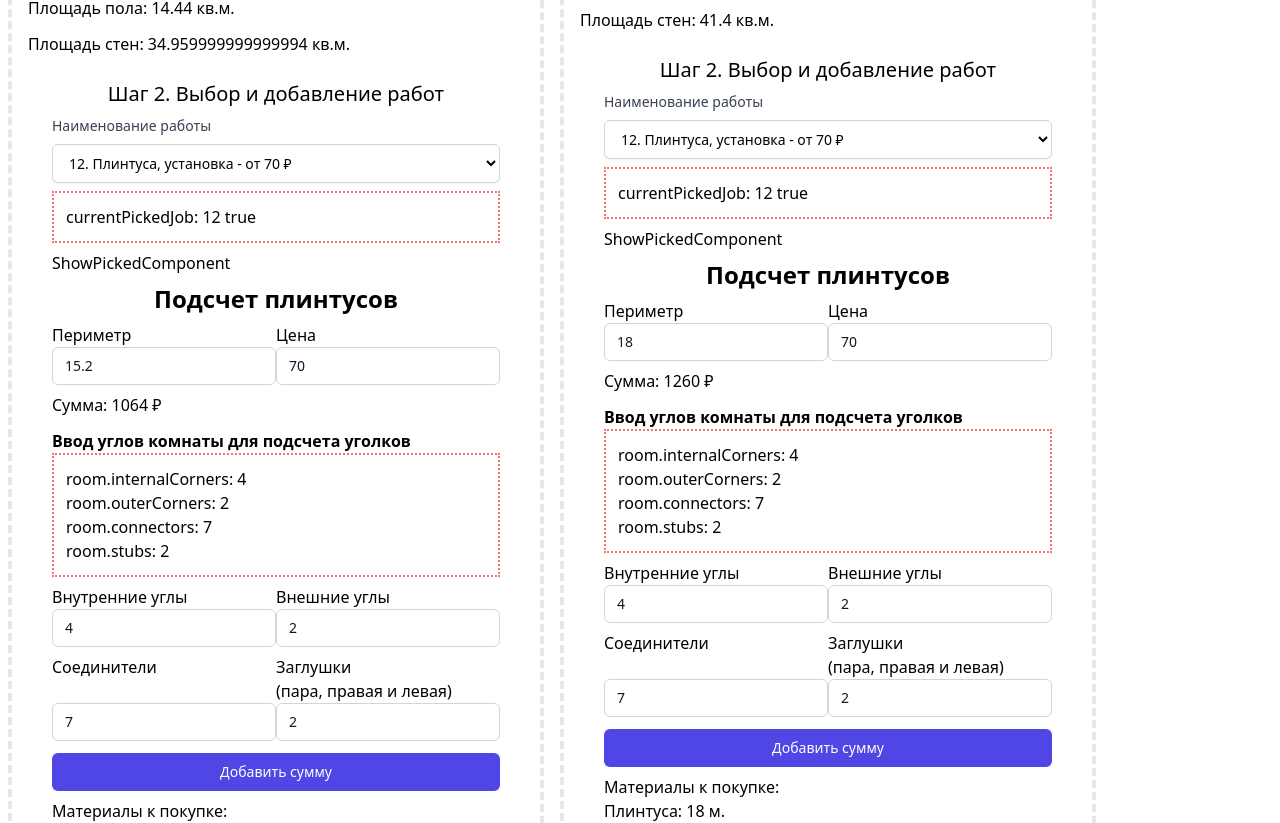
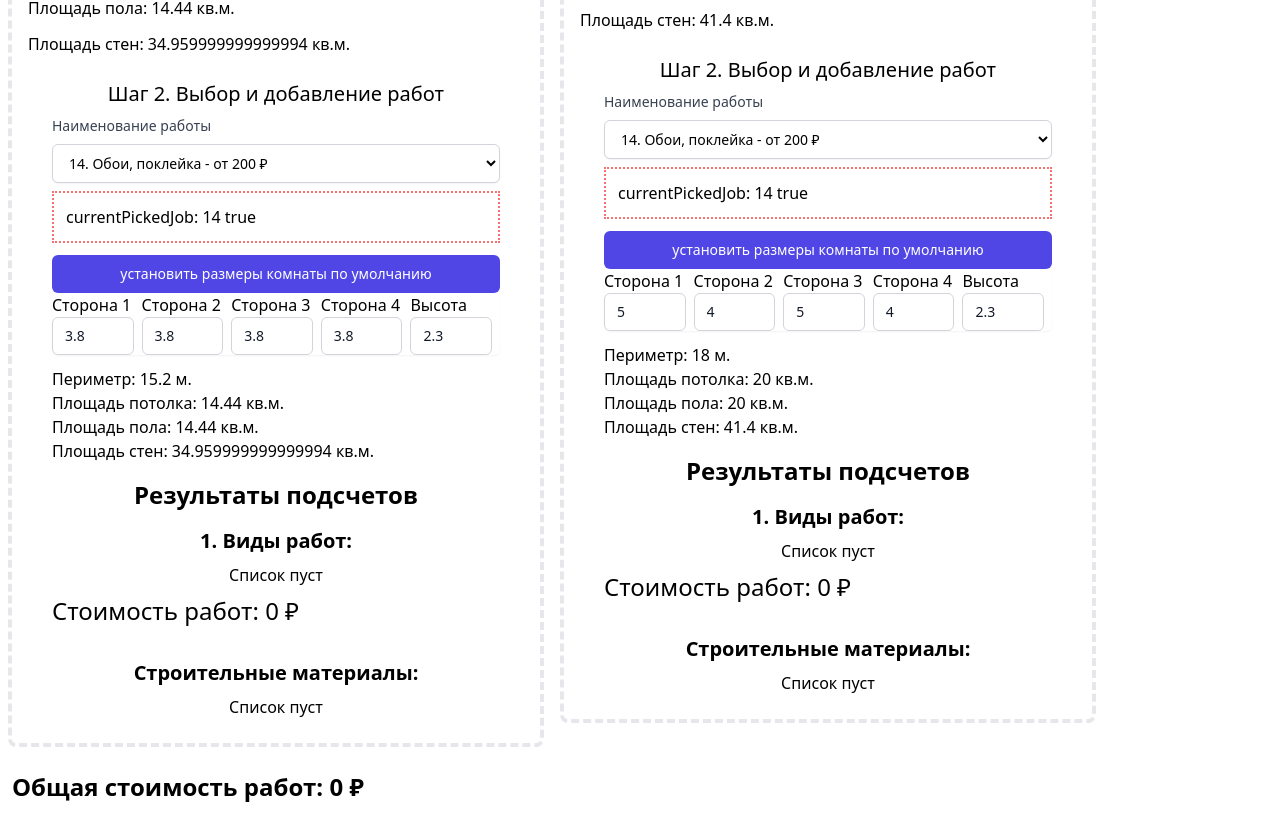
Before and after one commit to nvlight/home_calc, a Vue app in the folder vue/: page /get-started in a window 1280 px wide. Shown: the part 820-1643 px from the top of the page. Built offline with nearby package versions, Linux system fonts and the light colour scheme; sample sign-in values are in the browser's storage.

Commit message:
start work with wallPaperCalc components

```diff
--- a/vue/src/components/RoomItem.vue
+++ b/vue/src/components/RoomItem.vue
@@ -672,6 +672,7 @@ export default {
     computed:{
         ...mapState({
             addedJobs: state => state.addedJobs,
+            currPickedJob: state => state.currentPickedJob,
         }),
         ...mapGetters({
             jobsSum: 'jobsSum',
@@ -688,7 +689,8 @@ export default {
         this.updatePerimeterAndSquares();
     },
     mounted() {
-        this.currentPickedJob = 12;
+        //this.currentPickedJob = 12;
+        this.currentPickedJob = this.currPickedJob;
     },
 }
 </script>
--- a/vue/src/components/ShowPickedComponent.vue
+++ b/vue/src/components/ShowPickedComponent.vue
@@ -1,6 +1,4 @@
 <template>
-    <h3>ShowPickedComponent</h3>
-
     <div v-if="currentPickedJob == 1">
         <CeilingCalc
             :roomSizes="room.sizes"
--- a/vue/src/components/WallpaperCalc.vue
+++ b/vue/src/components/WallpaperCalc.vue
@@ -1,11 +1,149 @@
 <template>
-  <h3>wallpaper-calc</h3>
+    <div>
+        <mg-button @click="setDefaultRoomSizesHandler">установить размеры комнаты по умолчанию</mg-button>
+    </div>
+
+    <div class="rounded-md shadow-sm flex">
+        <div class="mr-2">
+            <label>
+                <span>Сторона 1</span>
+                <input
+
+                    v-model="sizes.s1" type="text" required
+                    class="appearance-none relative block w-full px-3 py-2 border border-gray-300 placeholder-gray-500 text-gray-900
+                               rounded-b-md rounded-t-md
+                               focus:outline-none focus:ring-indigo-500 focus:border-indigo-500 focus:z-10 sm:text-sm"
+                    placeholder="Сторона 1">
+            </label>
+        </div>
+        <div class="mr-2">
+            <label>
+                <span>Сторона 2</span>
+                <input
+
+                    v-model="sizes.s2" type="text" required
+                    class="appearance-none relative block w-full px-3 py-2 border border-gray-300 placeholder-gray-500 text-gray-900
+                               rounded-b-md rounded-t-md
+                               focus:outline-none focus:ring-indigo-500 focus:border-indigo-500 focus:z-10 sm:text-sm"
+                    placeholder="Сторона 2">
+            </label>
+        </div>
+        <div class="mr-2">
+            <label>
+                <span>Сторона 3</span>
+                <input
+
+                    v-model="sizes.s3" type="text" required
+                    class="appearance-none relative block w-full px-3 py-2 border border-gray-300 placeholder-gray-500 text-gray-900
+                               rounded-b-md rounded-t-md
+                               focus:outline-none focus:ring-indigo-500 focus:border-indigo-500 focus:z-10 sm:text-sm"
+                    placeholder="Сторона 3">
+            </label>
+        </div>
+        <div class="mr-2">
+            <label>
+                <span>Сторона 4</span>
+                <input
+
+                    v-model="sizes.s4" type="text" required
+                    class="appearance-none relative block w-full px-3 py-2 border border-gray-300 placeholder-gray-500 text-gray-900
+                               rounded-b-md rounded-t-md
+                               focus:outline-none focus:ring-indigo-500 focus:border-indigo-500 focus:z-10 sm:text-sm"
+                    placeholder="Сторона 4">
+            </label>
+        </div>
+        <div class="mr-2">
+            <label>
+                <span>Высота</span>
+                <input
+
+                    v-model="height" type="text" required
+                    class="appearance-none relative block w-full px-3 py-2 border border-gray-300 placeholder-gray-500 text-gray-900
+                               rounded-b-md rounded-t-md
+                               focus:outline-none focus:ring-indigo-500 focus:border-indigo-500 focus:z-10 sm:text-sm"
+                    placeholder="Высота">
+            </label>
+        </div>
+    </div>
+
+    <div class="mt-3">
+        <div>Периметр: <span>{{calcPerimeter}} м.</span></div>
+        <div>Площадь потолка: <span>{{squareCeiling}} кв.м.</span></div>
+        <div>Площадь пола: <span>{{squareFloor}} кв.м.</span></div>
+        <div>Площадь стен: <span>{{squareWalls}} кв.м.</span></div>
+    </div>
 
 </template>
 
 <script>
 export default {
     name: "wallpaper-calc",
+    components: {},
+
+    props: {
+        'room': {
+            type: Object,
+            required: true,
+        },
+        'currentPickedJob':{
+            type: Number,
+            required: true,
+        }
+    },
+    data() {
+        return {
+            currRoom: {},
+            sizes: {
+                s1: 0,
+                s2: 0,
+                s3: 0,
+                s4: 0,
+            },
+            perimeter: 0,
+            square: {
+                ceiling: 0,
+                floor: 0,
+                walls: 0,
+            },
+            height: 2.3,
+        }
+    },
+
+    methods:{
+        setDefaultRoomSizesHandler(){
+            this.setDefaultRoomSizes();
+        },
+        setDefaultRoomSizes(){
+            this.sizes = Object.assign({}, this.room.sizes);
+            this.height = this.room.height;
+        },
+
+    },
+    computed:{
+        calcPerimeter(){
+            return +(this.sizes.s1) +
+                    +(this.sizes.s2) +
+                    +(this.sizes.s3) +
+                    +(this.sizes.s4);
+        },
+        squareCeiling(){
+            return +(this.sizes.s1) * +(this.sizes.s2);
+        },
+        squareFloor(){
+            return +(this.sizes.s1) * +(this.sizes.s2);
+        },
+        squareWalls(){
+            return +this.calcPerimeter * +this.height;
+        },
+    },
+
+    mounted() {
+        this.currRoom = Object.assign({}, this.room);
+
+        this.setDefaultRoomSizesHandler();
+        //console.log(this.currRoom.sizes);
+    },
+
 }
 </script>
 
--- a/vue/src/store/index.js
+++ b/vue/src/store/index.js
@@ -16,6 +16,8 @@ const store = createStore({
         addedJobNum: 0,
         addedJobs: [],
         currentRoomJobsSum: 0,
+        currentPickedJob: 14,
+
         buildingMaterials: [
             {
                 id: 82239108,
```
